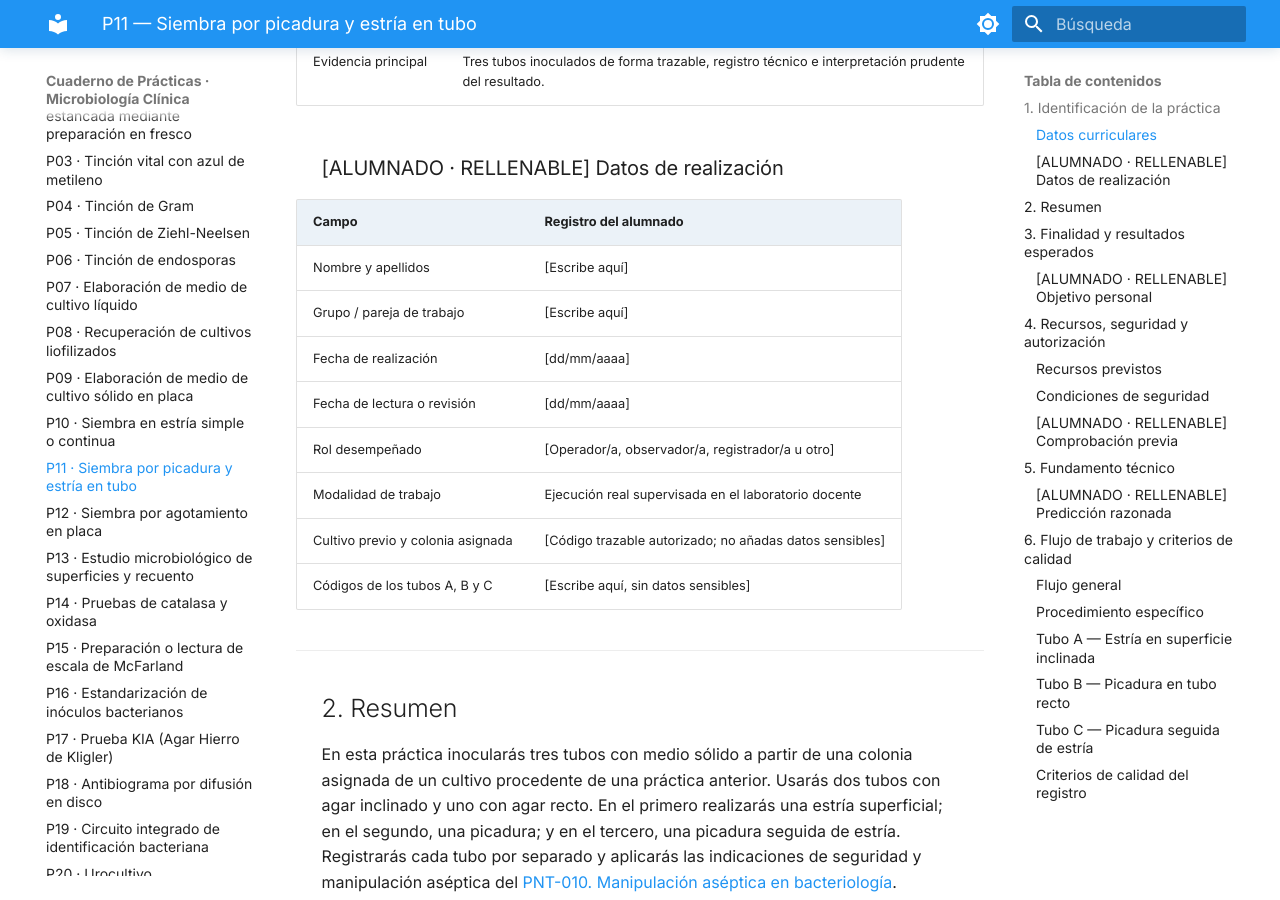
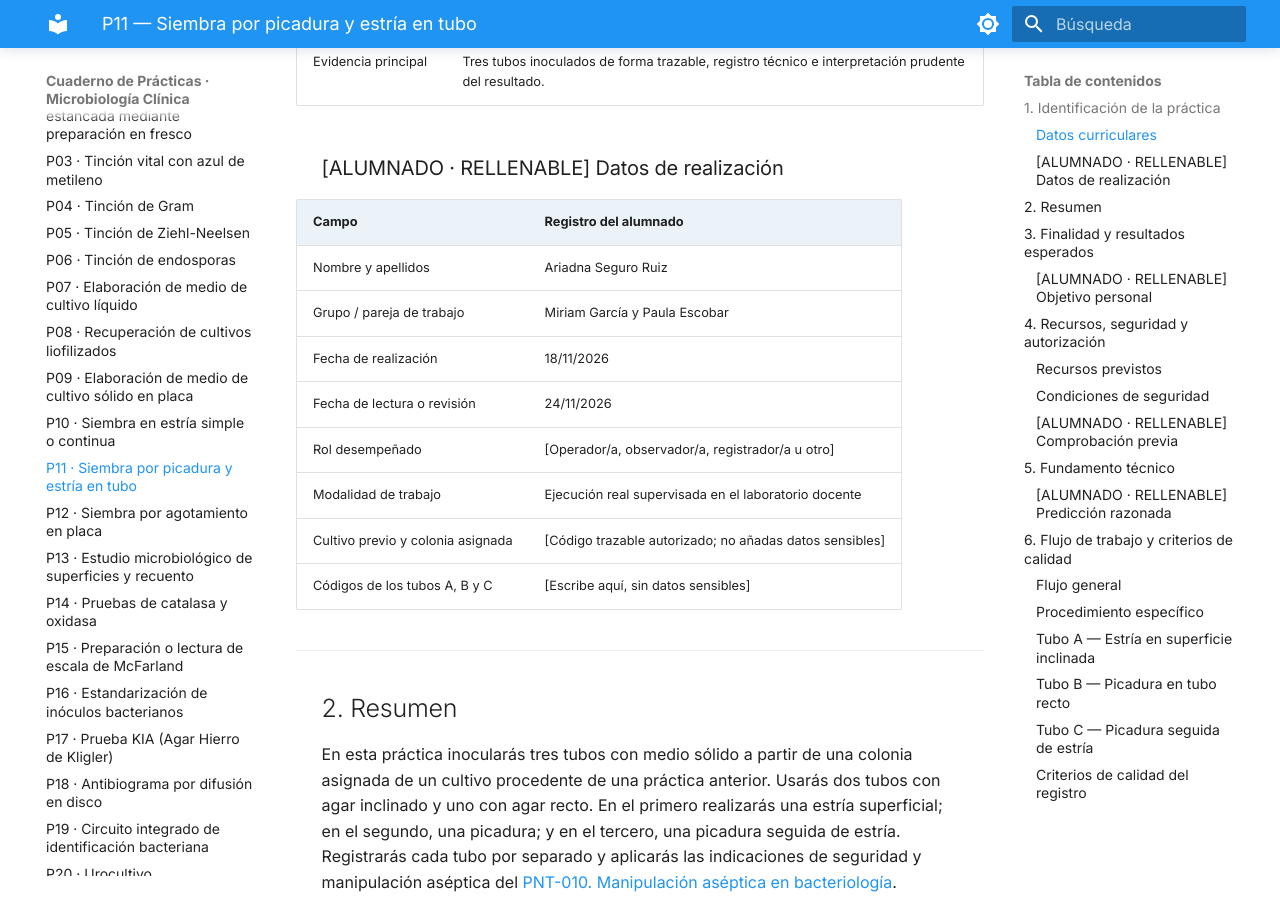
Before and after one commit to aseguror01-source/Cuaderno-Microbiolog-a--Ariadna-Seguro, an MkDocs documentation site: the page built from docs/practicas/P11_Siembra_picadura_y_estria.md, in a window 1280 px wide and 900 px high, scrolled down 638 px. Built offline with MkDocs 1.6.1 and Material for MkDocs 9.7.7, drawn with Linux system fonts in a browser that asks for light colours.

Commit message:
Update P11_Siembra_picadura_y_estria.md

```diff
--- a/docs/practicas/P11_Siembra_picadura_y_estria.md
+++ b/docs/practicas/P11_Siembra_picadura_y_estria.md
@@ -28,10 +28,10 @@ student_completion: "Individual o por pareja, según la organización del grupo"
 
 | Campo | Registro del alumnado |
 | --- | --- |
-| Nombre y apellidos | [Escribe aquí] |
-| Grupo / pareja de trabajo | [Escribe aquí] |
-| Fecha de realización | [dd/mm/aaaa] |
-| Fecha de lectura o revisión | [dd/mm/aaaa] |
+| Nombre y apellidos | Ariadna Seguro Ruiz |
+| Grupo / pareja de trabajo | Miriam García y Paula Escobar |
+| Fecha de realización | 18/11/2026 |
+| Fecha de lectura o revisión | 24/11/2026 |
 | Rol desempeñado | [Operador/a, observador/a, registrador/a u otro] |
 | Modalidad de trabajo | Ejecución real supervisada en el laboratorio docente |
 | Cultivo previo y colonia asignada | [Código trazable autorizado; no añadas datos sensibles] |
```
